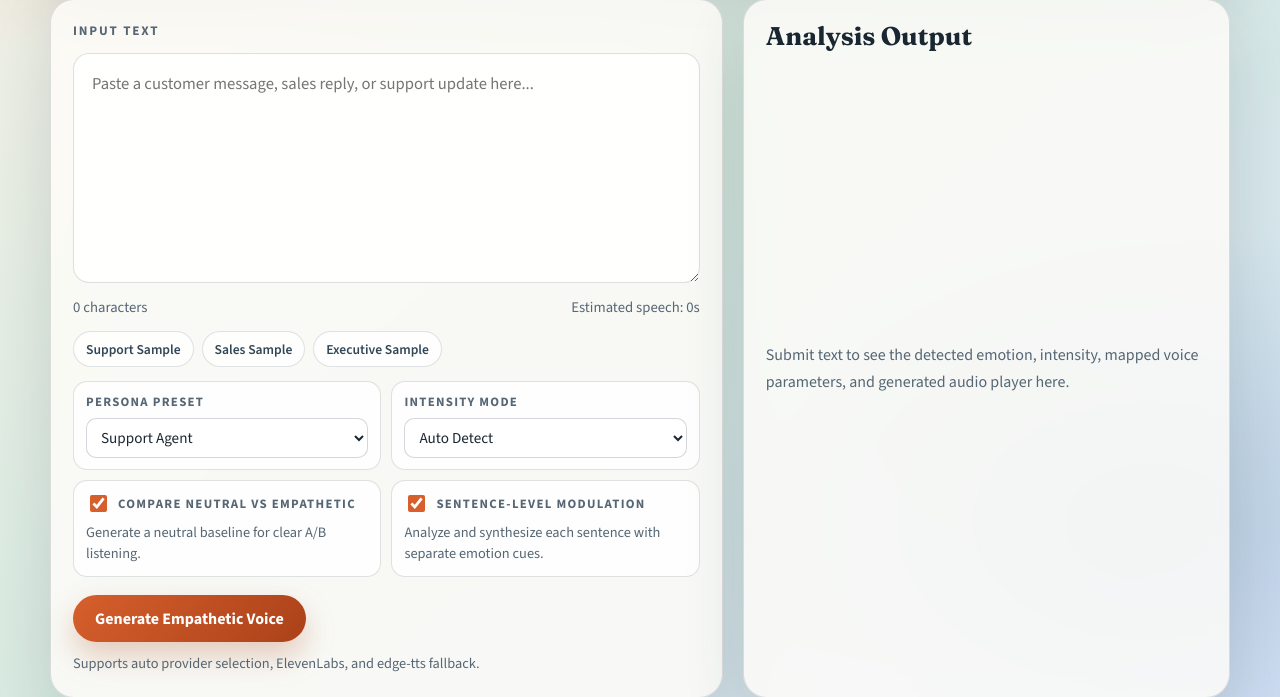
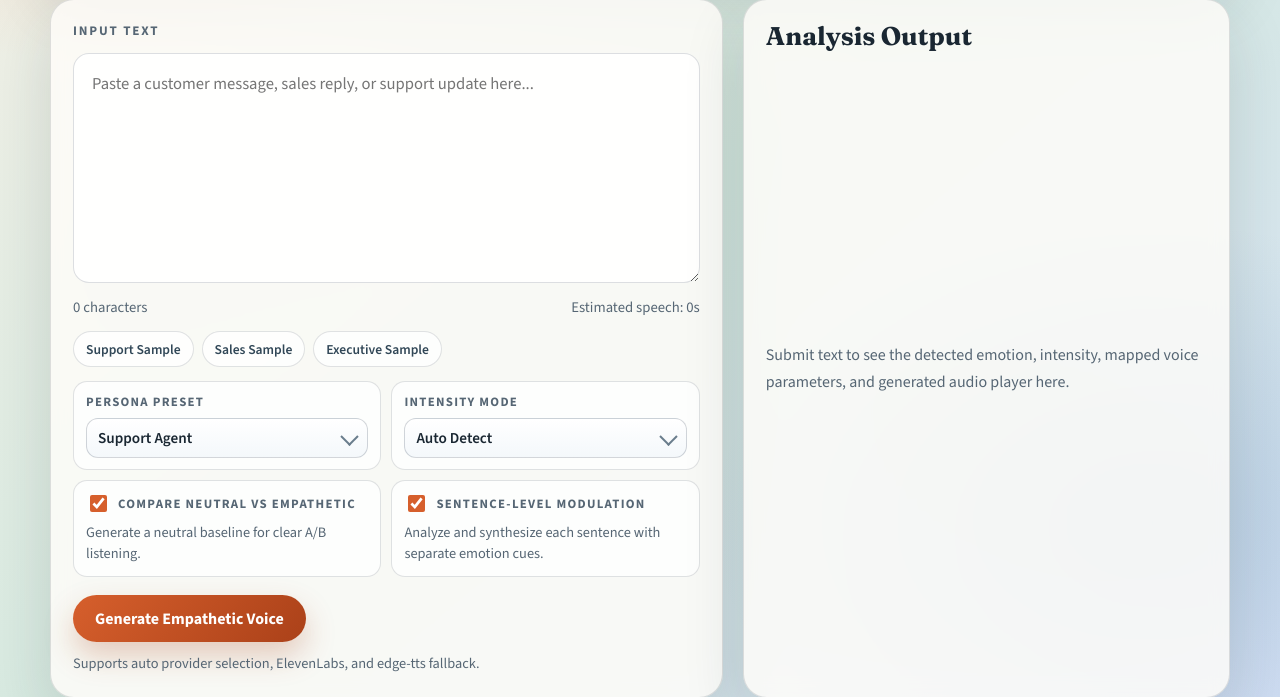
Before and after one commit to anujsoni3/Voice-emotionAI, a FastAPI app: page / in a window 1280 px wide. Shown: the part 321-1018 px from the top of the page. Run offline with FastAPI, Linux system fonts and the light colour scheme.

Commit message:
style: polish dropdown controls for richer ux

```diff
--- a/app/templates/index.html
+++ b/app/templates/index.html
@@ -264,15 +264,56 @@
             font-weight: 700;
         }
 
+        .select-wrap {
+            position: relative;
+        }
+
+        .select-wrap::after {
+            content: "";
+            position: absolute;
+            right: 12px;
+            top: 50%;
+            width: 11px;
+            height: 11px;
+            transform: translateY(-60%) rotate(45deg);
+            border-right: 2px solid #6a7d8c;
+            border-bottom: 2px solid #6a7d8c;
+            pointer-events: none;
+            transition: transform 140ms ease, border-color 140ms ease;
+        }
+
         select {
+            appearance: none;
+            -webkit-appearance: none;
             width: 100%;
             font: inherit;
             font-size: 0.95rem;
             color: var(--text);
-            border-radius: 10px;
+            font-weight: 600;
+            border-radius: 12px;
             border: 1px solid rgba(39, 54, 69, 0.2);
-            background: #fff;
-            padding: 8px 10px;
+            background:
+                linear-gradient(180deg, #ffffff, #f4f8fb);
+            padding: 9px 34px 9px 11px;
+            box-shadow: inset 0 1px 0 rgba(255, 255, 255, 0.9);
+            transition: border-color 150ms ease, box-shadow 150ms ease, background 150ms ease;
+            cursor: pointer;
+        }
+
+        select:hover {
+            border-color: rgba(39, 54, 69, 0.35);
+            background: linear-gradient(180deg, #ffffff, #eef5fa);
+        }
+
+        select:focus {
+            outline: none;
+            border-color: rgba(214, 95, 44, 0.58);
+            box-shadow: 0 0 0 3px rgba(214, 95, 44, 0.15);
+        }
+
+        .select-wrap:focus-within::after {
+            transform: translateY(-40%) rotate(225deg);
+            border-color: var(--accent-strong);
         }
 
         .switch {
@@ -545,20 +586,24 @@
                     <div class="control-grid">
                         <div class="control">
                             <label for="persona">Persona Preset</label>
+                            <div class="select-wrap">
                                 <select id="persona" name="persona">
                                     <option value="support" {{ "selected" if persona == "support" else "" }}>Support Agent</option>
                                     <option value="sales" {{ "selected" if persona == "sales" else "" }}>Sales Rep</option>
                                     <option value="executive" {{ "selected" if persona == "executive" else "" }}>Executive Briefing</option>
                                 </select>
                             </div>
+                        </div>
                         <div class="control">
                             <label for="intensity_mode">Intensity Mode</label>
+                            <div class="select-wrap">
                                 <select id="intensity_mode" name="intensity_mode">
                                     <option value="auto" {{ "selected" if intensity_mode == "auto" else "" }}>Auto Detect</option>
                                     <option value="mild" {{ "selected" if intensity_mode == "mild" else "" }}>Force Mild</option>
                                     <option value="moderate" {{ "selected" if intensity_mode == "moderate" else "" }}>Force Moderate</option>
                                     <option value="strong" {{ "selected" if intensity_mode == "strong" else "" }}>Force Strong</option>
                                 </select>
+                            </div>
                         </div>
                         <div class="control">
                             <label class="switch" for="compare_mode">
```
Lines whose indentation alone changed are shown as unchanged.
